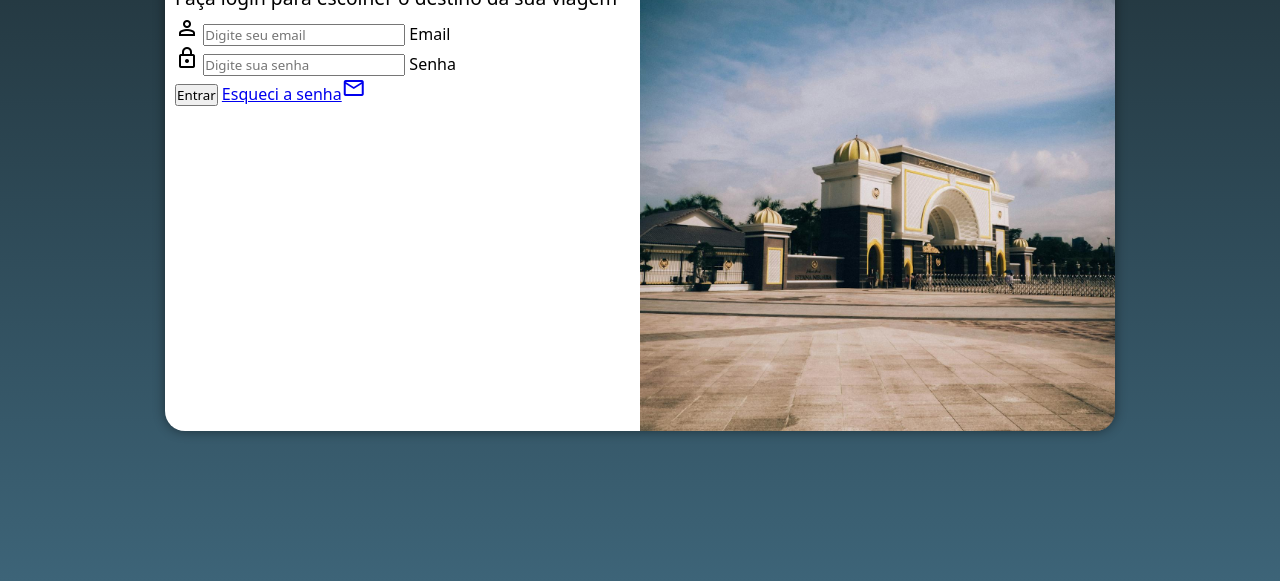
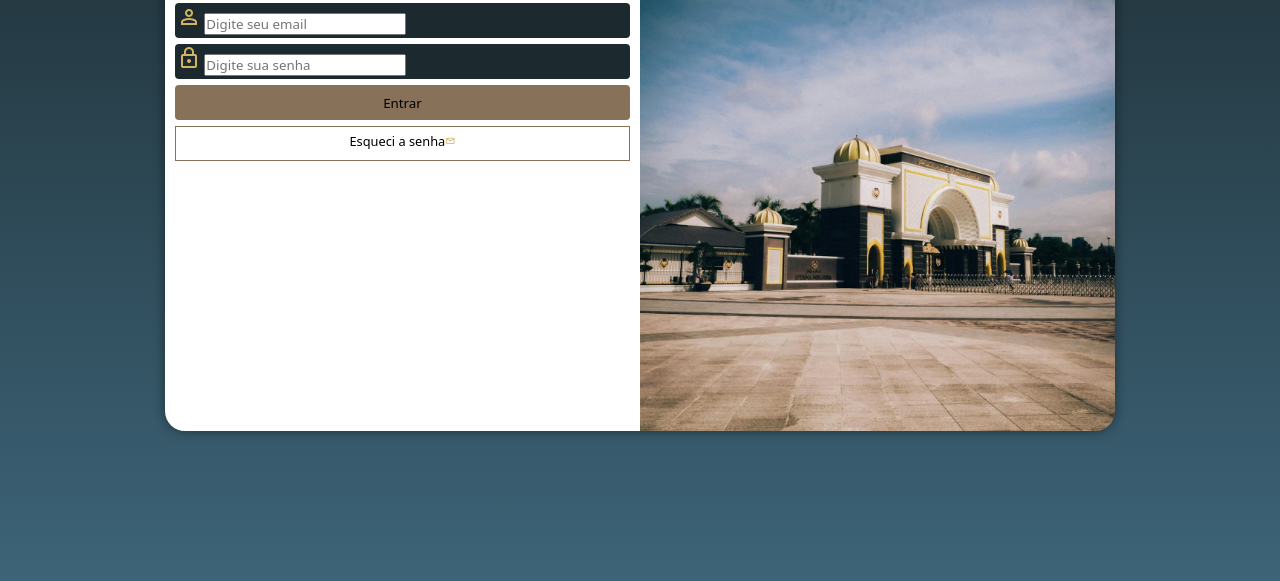
Before and after one commit to matheusolif/projeto-login, a plain HTML site: page index.html in a window 1280 px wide. Shown: the part 219-800 px from the top of the page. Drawn offline with nearby package versions, Linux system fonts and the light colour scheme.

Commit message:
estilizei form

```diff
--- a/estilos/media-queries.css
+++ b/estilos/media-queries.css
@@ -15,6 +15,10 @@ grandes telas: acima de 1200px
     body {
         background-image: linear-gradient(to bottom, #1c2a2f, #3d6478);
     }
+
+    main {
+        font-size: 0.8em;
+    }
     section#login {
         width: 80vw;
     }
@@ -24,9 +28,7 @@ grandes telas: acima de 1200px
         height: 100%;
     }
 
-    div> p {
-        font-size: 1em;
-    }
+
 
     section > div#formulario {
         float: right;
@@ -35,7 +37,6 @@ grandes telas: acima de 1200px
     }
 
 }
-
 
 @media screen and (min-width: 992px) {
 
--- a/estilos/style.css
+++ b/estilos/style.css
@@ -26,7 +26,7 @@ main {
     position: relative;
     height: 100vh;
     width: 100vw;
-
+    font-size: 0.8em;
 }
 
 
@@ -57,6 +57,10 @@ section#login> div#imagem {
 
 }
 
+form {
+    margin-top: 5px;
+}
+
 section#login> div#formulario {
     display: block;
     padding: 10px;
@@ -68,15 +72,52 @@ section> div>h1 {
     text-align: center;
 }
 
-div>  p {
-    font-size:0.8em;
+
+
+form>div.icon {
+    height: 35px;
+    background-color: #1c2a2f;
+    margin: 6px 0px;
+    padding: 2px;
+    border-radius: 4px;
 }
 
-
-form {
-    margin-top: 5px;
+form label {
+    display: none;
 }
 
-input:hover, button:hover {
+.material-symbols-outlined {
+    color: #d2b361;
+}
+button {
+    width: 100%;
+    height: 35px;
+    background-color: #877159;
+    border: none;
+    border-radius: 4px;
+
+
+}
+ button:hover {
     background-color: #bfa691;
 }
+
+ a.botao {
+    display: block;
+    margin-top: 6px;
+    border: solid 1px #877159;
+    height: 35px;
+    text-align: center;
+    text-decoration: none;
+    color: black;
+    padding-top: 5px;
+
+}
+
+a.botao:hover {
+    background-color: #bfa691;
+}
+
+a.botao> span {
+    font-size: 0.8em;
+}
--- a/index.html
+++ b/index.html
@@ -20,7 +20,7 @@
           <h1>Login</h1>
           <p>Faça login para escolher o destino da sua viagem</p>
           <form action="#" method="post">
-            <div>
+            <div class="icon">
               <span class="material-symbols-outlined"> person </span>
               <input
                 type="email"
@@ -33,7 +33,7 @@
               <label for="iemal">Email</label>
             </div>
 
-            <div>
+            <div class="icon">
               <span class="material-symbols-outlined"> lock </span>
 
               <input
@@ -50,7 +50,7 @@
 
             <div>
               <button type="submit">Entrar</button>
-              <a href="#"
+              <a href="#" class="botao"
                 >Esqueci a senha<span class="material-symbols-outlined">
                   mail
                 </span></a
```
